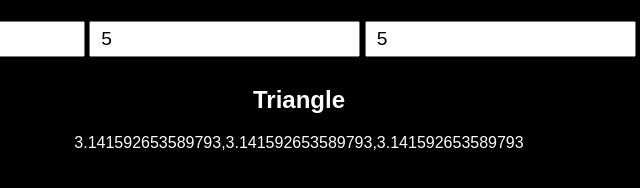
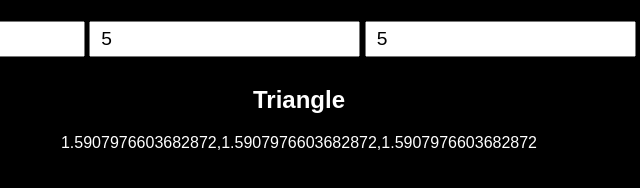
Before and after one commit to Stoicalboar7852/Unequal-Triangle-Calculator, a website: page public/index.html in a window 1280 px wide. Both pictures are taken after typing "5", "5", "5" into the empty fields and a click on the button "Calculate". Shown: the full height of the page, 341-981 px from the left. Drawn offline with Linux system fonts and the light colour scheme.

Commit message:
fix angle calculations

```diff
--- a/public/index.html
+++ b/public/index.html
@@ -45,7 +45,7 @@
     sideLengths.sort(function(a, b){return a-b});
     if (Number(sideLengths[0]) + Number(sideLengths[1]) > sideLengths[2]) {
       document.getElementById('display').innerHTML = "Triangle";
-      const angles = [Math.acos((sideLengths[0]^2 + sideLengths[1]^2 - sideLengths[2]) / 1), Math.acos((sideLengths[1]^2 + sideLengths[2]^2 - sideLengths[0]) / 1), Math.acos((sideLengths[2]^2 + sideLengths[0]^2 - sideLengths[1]) / 1)];
+      const angles = [Math.acos((sideLengths[0]^2 + sideLengths[1]^2 - sideLengths[2]) / (2*sideLengths[0]*sideLengths[1])), Math.acos((sideLengths[1]^2 + sideLengths[2]^2 - sideLengths[0]) / (2*sideLengths[1]*sideLengths[2])), Math.acos((sideLengths[2]^2 + sideLengths[0]^2 - sideLengths[1]) / (2*sideLengths[2]*sideLengths[0]))];
       document.getElementById('Angles').innerHTML = angles, Number(angles[0]) + Number(angles[1]) + Number(angles[2])
     } else {
       document.getElementById('display').innerHTML = "Not a Triangle";
```
